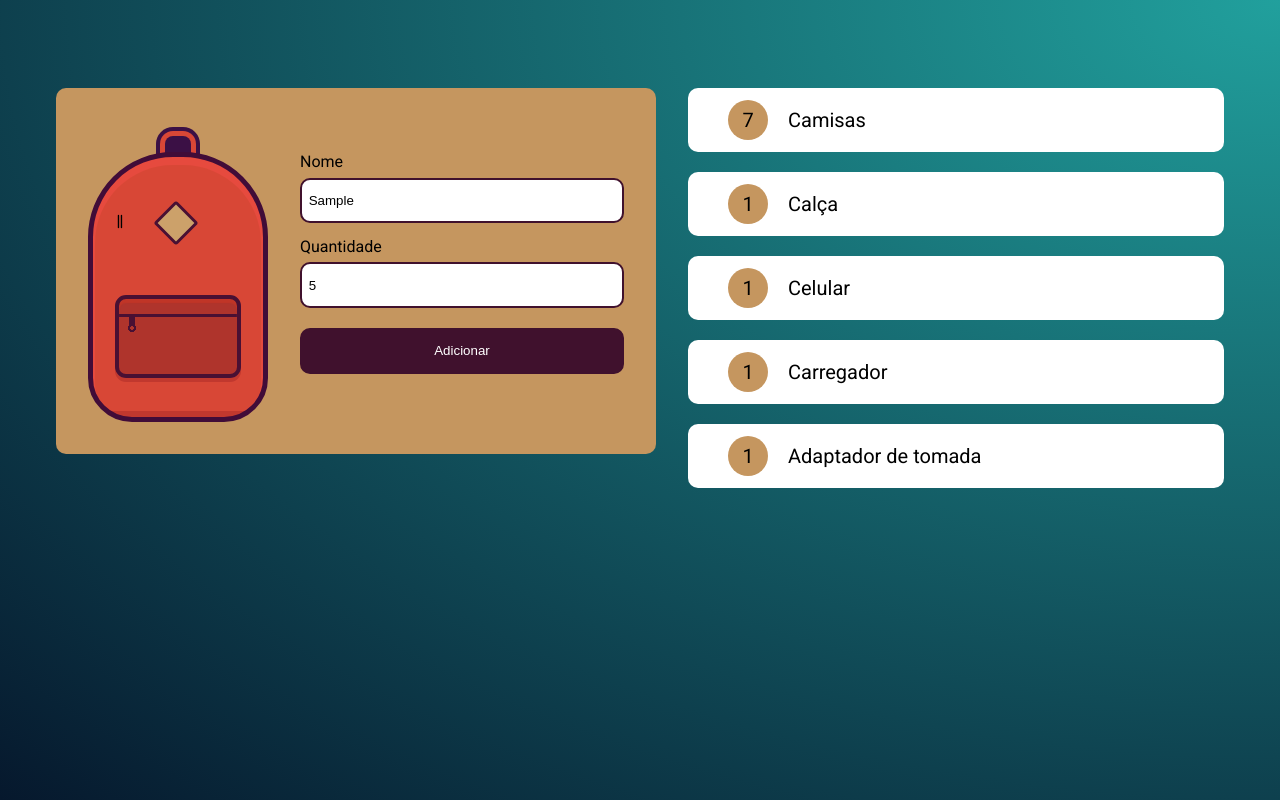
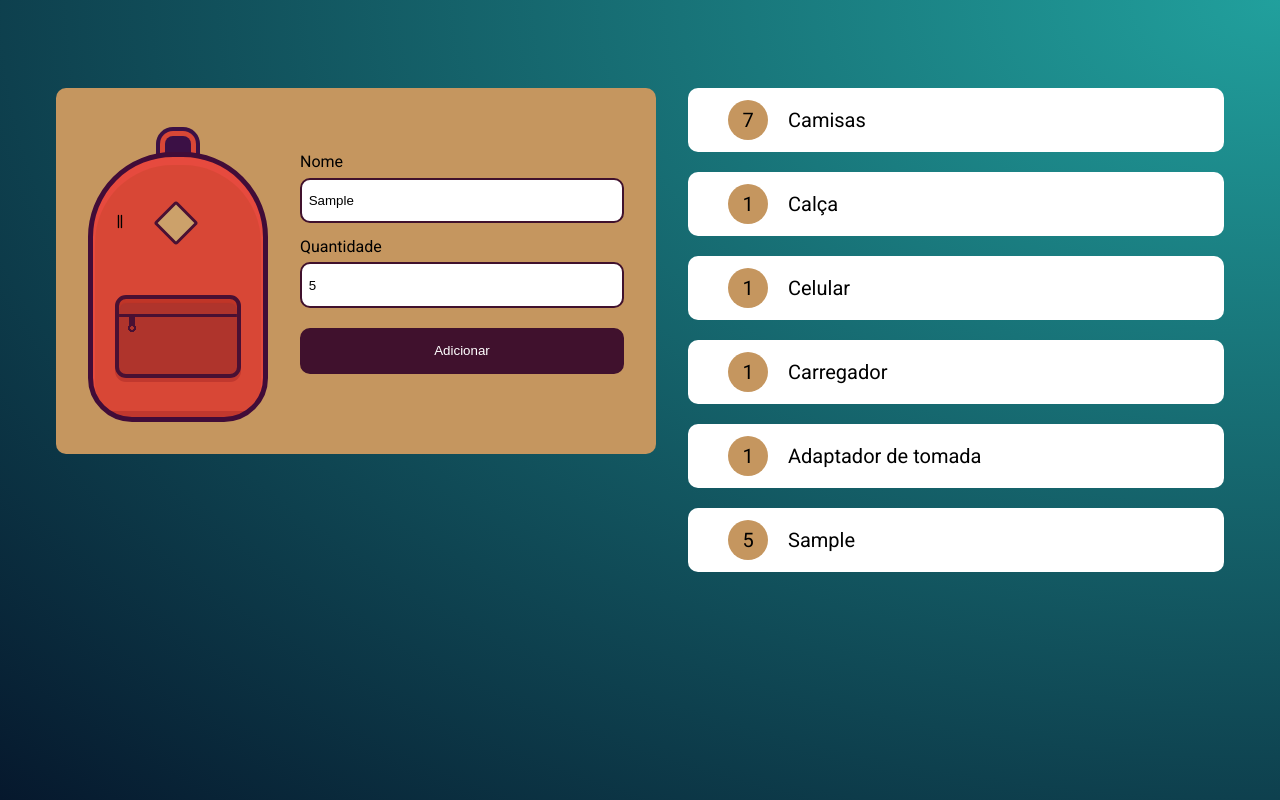
Before and after one commit to oscarlojr/mochila_de_viagem, a plain HTML site: page index.html in a window 1280 px wide. Both pictures are taken after typing "Sample", "5" into the empty fields and a click on the input "Adicionar". Drawn offline with Linux system fonts and the light colour scheme.

Commit message:
Aplicando conceitos de criação de novos elementos na lista

```diff
--- a/index.html
+++ b/index.html
@@ -24,7 +24,7 @@
             </form>
         </div>
 
-        <ul class="lista">
+        <ul class="lista" id="lista">
             <li class="item"><strong>7</strong>Camisas</li>
             <li class="item"><strong>1</strong>Calça</li>
             <!-- <li class="item"><strong>3</strong>Casaco</li>
--- a/js/main.js
+++ b/js/main.js
@@ -1,13 +1,59 @@
 const form = document.getElementById('novoItem');
+const lista = document.getElementById('lista');
 
 form.addEventListener('submit', (evento) => {
   evento.preventDefault();
-  criaElemento(evento.target.elements['nome'].value, evento.target.elements['quantidade'].value)
+  this.criaElemento(evento.target.elements['nome'].value, evento.target.elements['quantidade'].value);
 });
 
-function criaElemento(nome, quantidade){
 
-  console.log(nome);
-  console.log(quantidade);
+function criaElemento(nome, quantidade) {
 
+  //<li class="item"><strong>3</strong>Casaco</li>
+  const novoItem = document.createElement('li');
+  novoItem.classList.add('item');
+
+  const numeroItem = document.createElement('strong');
+  numeroItem.innerHTML = quantidade;
+
+  novoItem.appendChild(numeroItem);
+  novoItem.innerHTML += nome;
+
+  lista.appendChild(novoItem);
 }
+
+
+
+
+
+
+
+
+
+
+
+
+
+
+
+
+
+
+
+
+
+
+
+// const form = document.getElementById('novoItem');
+
+// form.addEventListener('submit', (evento) => {
+//   evento.preventDefault();
+//   criaElemento(evento.target.elements['nome'].value, evento.target.elements['quantidade'].value)
+// });
+
+// function criaElemento(nome, quantidade){
+
+//   console.log(nome);
+//   console.log(quantidade);
+
+// }
```
